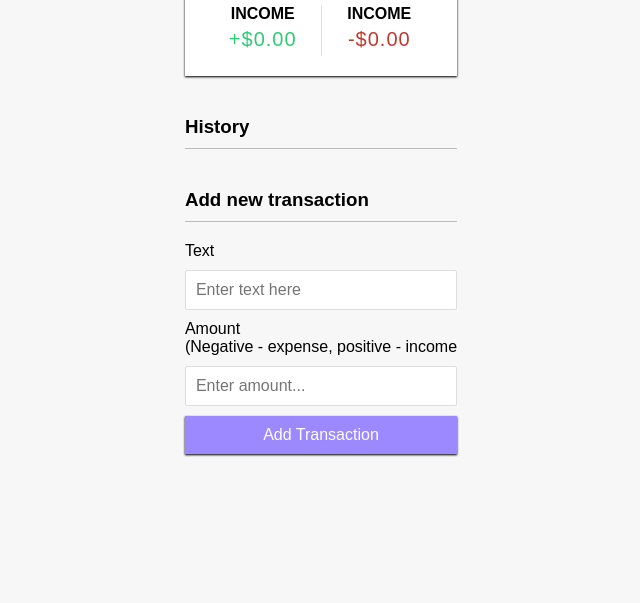
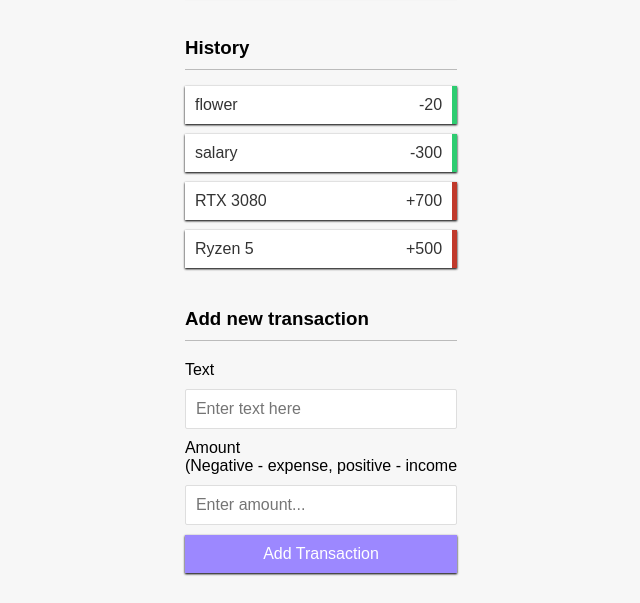
Before and after one commit to elpen84/expense-tracker, a plain HTML site: page index.html in a window 1280 px wide. Shown: the part 237-840 px from the top of the page, without its empty margins (319-959 px from the left). Before the commit the page ends 800 px from the top, so only its background shows below. Drawn offline with Linux system fonts and the light colour scheme.

Commit message:
script
dom manipulation

```diff
--- a/script.js
+++ b/script.js
@@ -0,0 +1,41 @@
+const balance = document.getElementById("balance");
+const money_plus = document.getElementById("money-plus");
+const money_minus = document.getElementById("money-minus");
+const list = document.getElementById("list");
+const form = document.getElementById("form");
+const text = document.getElementById("text");
+const amount = document.getElementById("amount");
+
+const dummy = [
+  { id: 1, text: "flower", amount: -20 },
+  { id: 2, text: "salary", amount: -300 },
+  { id: 3, text: "RTX 3080", amount: 700 },
+  { id: 4, text: "Ryzen 5", amount: 500 },
+];
+
+let transaction = dummy;
+
+// add transaction to dom list
+
+function addTransactionDOM(transaction) {
+  // get sign
+  const sign = transaction.amount < 0 ? "-" : "+";
+  const item = document.createElement("li");
+  // add class based on value
+  item.classList.add(transaction.amount < 0 ? "minus" : "plus");
+
+  item.innerHTML = `
+        ${transaction.text} <span>${sign}${Math.abs(transaction.amount)}</span>
+        <button class="delete-btn">X</button>
+    `;
+
+  list.appendChild(item);
+}
+//init app
+function init() {
+  list.innerHTML = "";
+
+  transaction.forEach(addTransactionDOM);
+}
+
+init();
--- a/style.css
+++ b/style.css
@@ -123,8 +123,8 @@ input[type="number"] {
   border-right: 5px solid #c0392b;
 }
 
-.list li.plus {
-  border-right: 5px solid #c0392b;
+.list li.minus {
+  border-right: 5px solid #2ecc71;
 }
 
 .delete-btn {
```
